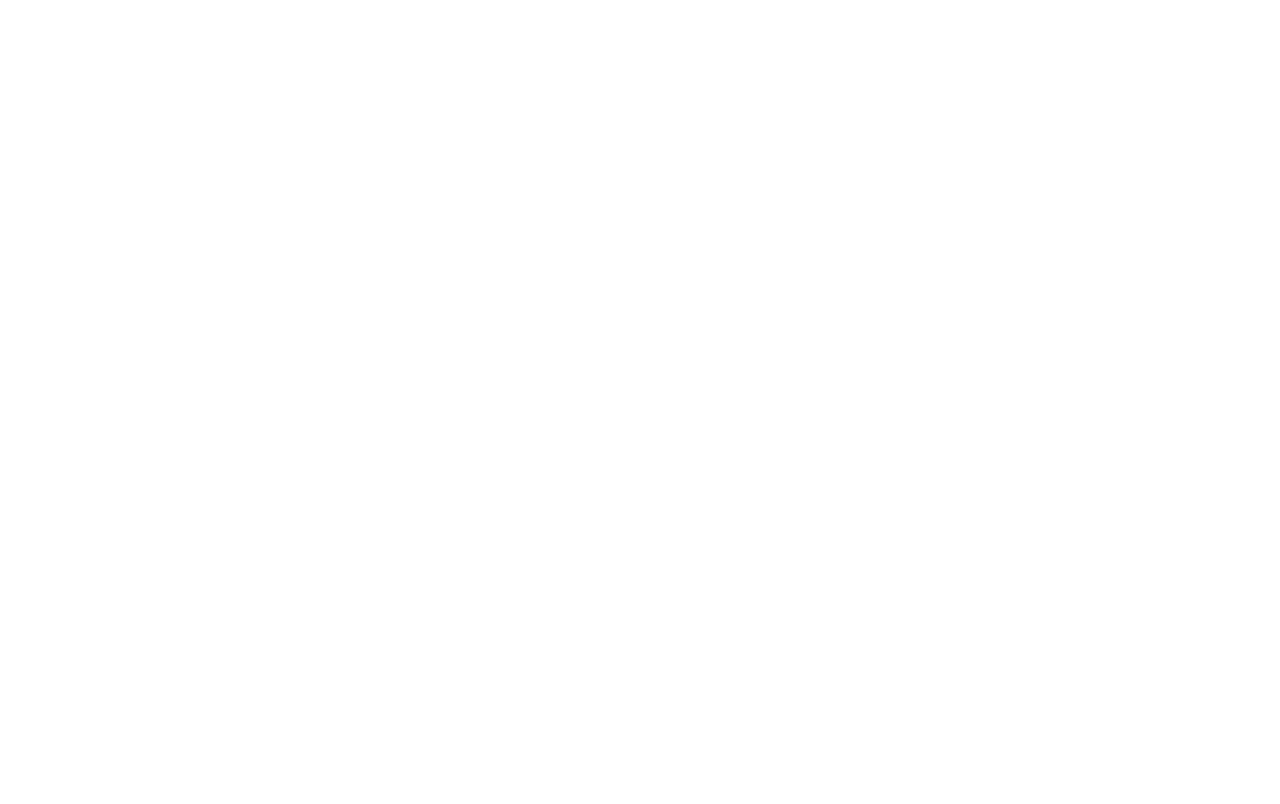
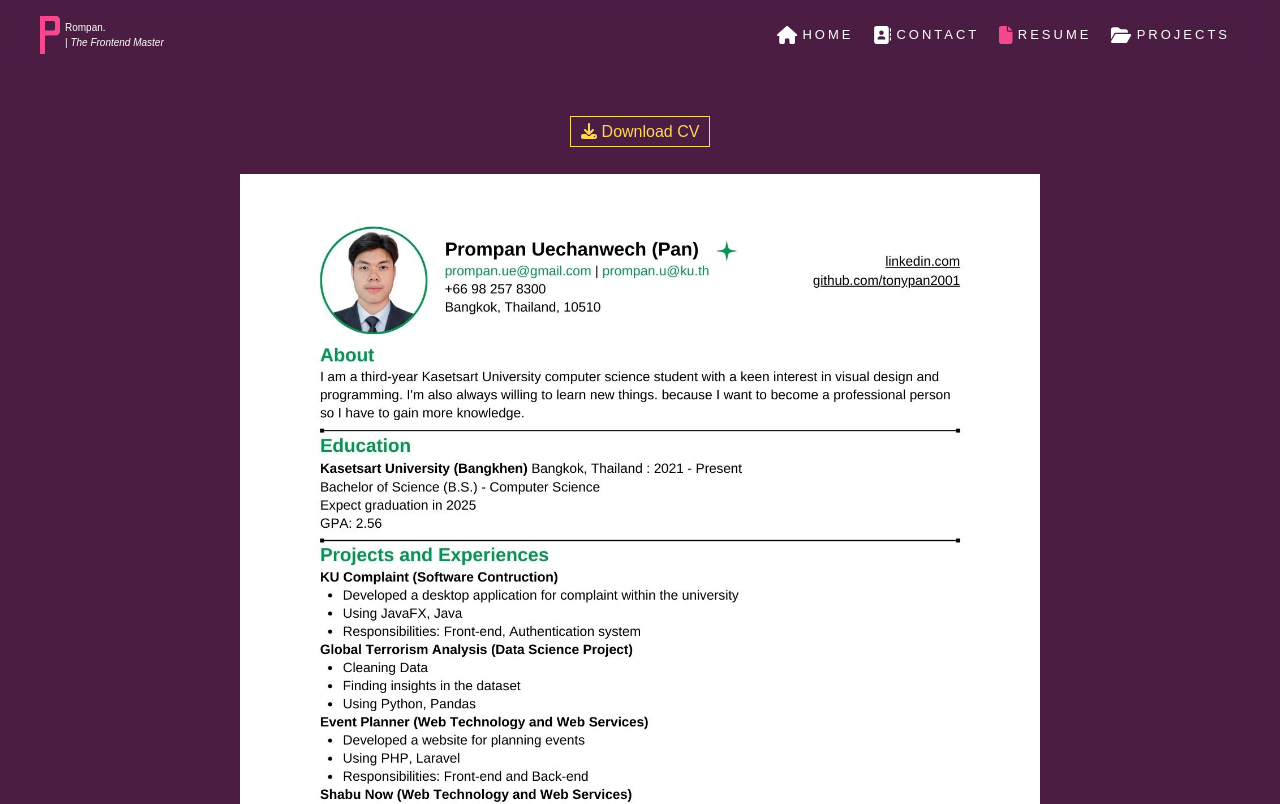
Before and after one commit to tonypan2001/PrompanUechanwech, a React (Vite) app: page /resume in a window 1280 px wide. Before the commit this address had no page. Shown: the top 804 px of the page. Built offline with nearby package versions, Linux system fonts and the light colour scheme; a web font is replaced by a local one.

Commit message:
update contact page & add resume page

```diff
--- a/package.json
+++ b/package.json
@@ -16,6 +16,7 @@
     "@fortawesome/free-brands-svg-icons": "^6.5.1",
     "@fortawesome/free-solid-svg-icons": "^6.5.1",
     "@fortawesome/react-fontawesome": "^0.2.0",
+    "@react-pdf/renderer": "^3.3.4",
     "localforage": "^1.10.0",
     "match-sorter": "^6.3.1",
     "react": "^18.2.0",
--- a/src/App.tsx
+++ b/src/App.tsx
@@ -3,6 +3,7 @@
 import Layout from "./components/Layout"
 import Projects from "./components/Projects"
 import Contact from "./components/Contact"
+import Resume from "./components/Resume"
 import './index.css'
 
 const App = () => {
@@ -14,6 +15,7 @@
           <Route index element={<Home />} />
           <Route path="/projects" element={<Projects/>} />
           <Route path="/contact" element={<Contact/>} />
+          <Route path="/resume" element={<Resume/> } />
         </Route>
       </Routes>
     </>
--- a/src/components/Contact/index.tsx
+++ b/src/components/Contact/index.tsx
@@ -1,7 +1,10 @@
-import { Slide } from 'react-awesome-reveal'
+import { JackInTheBox, Slide } from 'react-awesome-reveal'
 import { useRef } from 'react'
 import React from 'react'
 import emailjs from '@emailjs/browser'
+import { FontAwesomeIcon } from '@fortawesome/react-fontawesome'
+import { faEnvelope } from '@fortawesome/free-solid-svg-icons'
+import { faGithub, faLinkedin } from '@fortawesome/free-brands-svg-icons'
 
 const SERVICE_ID = "service_0irou2a"
 const TEMPLATE_ID = "template_ghgdaas"
@@ -9,7 +12,6 @@
 
 function Contact() {
     const form = useRef<HTMLFormElement>(null);
-
 
     const sendEmail = (e: React.FormEvent) => {
         e.preventDefault();
@@ -24,21 +26,44 @@
                 console.log(error.text);
             });
         }
-
     };
 
     return (
         <section>
-            <div className="h-full min-h-[100vh] bg-ctm-light-purple flex flex-col justify-center items-center py-16">
+            <div className="h-full min-h-[100vh] bg-ctm-light-purple flex flex-col lg:flex-row-reverse justify-around items-center py-16">
+                <Slide direction="down" duration={1300} triggerOnce>
+                    <div className="mt-12 mb-12 p-8 bg-ctm-dark-purple rounded-md">
+                        <h1 className="text-[30px] md:text-[40px] font-bold"><span className="text-ctm-pink-base">Find</span> me on</h1>
+                        <ul>
+                            <li className="text-[18px]">
+                                <FontAwesomeIcon icon={faEnvelope}/>
+                                <a href="mailto:prompan.ue@gmail.com" target="_blank" className="ml-2 text-ctm-pink-base underline">prompan.ue@gmail.com</a>
+                            </li>
+                            <li className="text-[18px]">
+                                <FontAwesomeIcon icon={faGithub}/>
+                                <a href="https://github.com/tonypan2001" target="_blank" className="ml-2">tonypan2001</a>
+                            </li>
+                            <li className="text-[18px]">
+                                <FontAwesomeIcon icon={faLinkedin}/>
+                                <a href="https://www.linkedin.com/in/prompan-uechanwech-78b44b2b0/" target="_blank" className="ml-2">Prompan Uechanwech</a>
+                            </li>
+                        </ul>
+                    </div>
+                    <div className="mb-6">
+                        <h3 className="font-extrabold text-3xl">OR</h3>
+                    </div>
+                </Slide>
+                <div className="">
                 <Slide cascade direction="down" duration={1300} triggerOnce>
-                    <div className="text-center mt-12 mb-12 px-4">
-                        <h1 className="text-[30px] md:text-[40px] font-bold">Write me a Message</h1>
+                    <div className="text-center mb-12 px-4">
+                        <h1 className="text-[30px] md:text-[40px] font-bold"><span className="text-ctm-pink-base">Write</span> me a Message</h1>
                         <p className="text-[16px] md:text-[20px] text-wrap">
                             Got a question? I'd love to hear from you. Send me a message and I'll respond ASAP.
                         </p>
                     </div>
                 </Slide>
-                <form ref={form} onSubmit={sendEmail} className="w-full max-w-[400px] px-4">
+                <JackInTheBox duration={1300} triggerOnce>
+                <form ref={form} onSubmit={sendEmail} className="w-full bg-ctm-dark-purple rounded-md p-8">
                         <div className="flex flex-col justify-center mb-3">
                             <label htmlFor="name" className="text-[20px] font-semibold mb-1">Name</label>
                             <input
@@ -64,12 +89,14 @@
                             <textarea required name="message" id="message" rows={5} placeholder="Your message" className="text-[18px] text-ctm-black focus:outline-none focus:ring-2 focus:ring-ctm-pink-base p-4"/>
                         </div>
 
-                        <div className="w-full mt-8">
+                        <div className="w-full mt-8 mb-12">
                             <button type="submit" value="Send" className="w-full text-4xl text-ctm-yellow-base border-2 border-ctm-yellow-base hover:text-ctm-pink-base hover:border-ctm-pink-base hover:bg-ctm-yellow-base ease-in duration-150 p-2.5">
                                 Send Message
                             </button>
                         </div>
                 </form>
+                </JackInTheBox>
+                </div>
             </div>
         </section>
     )
--- a/src/components/Navbar/index.tsx
+++ b/src/components/Navbar/index.tsx
@@ -38,19 +38,20 @@
                 </div>
             </div>
             <div className={`link ${toggle ? 'slideout' : 'slidein'}`}>
-                <NavLink to="/">
+                <NavLink to="/" onClick={() => setToggle(!toggle)}>
                     <FontAwesomeIcon icon={faHome}/>
                 </NavLink>
                 {/* <NavLink to="/about" className="about-link">
                     <FontAwesomeIcon icon={faUser}/>
                 </NavLink> */}
-                <NavLink to="/contact" className="contact-link">
+                <NavLink to="/contact" className="contact-link" onClick={() => setToggle(!toggle)}>
                     <FontAwesomeIcon icon={faContactBook}/>
                 </NavLink>
-                <NavLink to="https://shorturl.at/esNQ5" target="_blank" className="resume-link">
+                {/* https://shorturl.at/esNQ5 */}
+                <NavLink to="/resume" className="resume-link" onClick={() => setToggle(!toggle)}>
                     <FontAwesomeIcon icon={faFile}/>
                 </NavLink>
-                <NavLink to="/projects" className="projects-link">
+                <NavLink to="/projects" className="projects-link" onClick={() => setToggle(!toggle)}>
                     <FontAwesomeIcon icon={faFolderOpen}/>
                 </NavLink>
             </div>
--- /dev/null
+++ b/src/components/Resume/index.tsx
@@ -0,0 +1,24 @@
+import { faDownload } from "@fortawesome/free-solid-svg-icons"
+import { FontAwesomeIcon } from "@fortawesome/react-fontawesome"
+import cv from '../../assets/pdf/cv.jpg'
+
+function Resume() {
+    return(
+        <section>
+            <div className="min-h-[100vh] bg-ctm-light-purple flex justify-center items-center py-18">
+                <div className="text-center mt-40 px-4 py-8">
+                    <div className="mb-12">
+                        <a href="https://shorturl.at/esNQ5" target="_blank"
+                        className="text-[16px] px-4 py-2.5 border border-ctm-yellow-base text-ctm-yellow-base hover:bg-ctm-yellow-base hover:text-ctm-pink-base ease-in duration-150">
+                            <FontAwesomeIcon icon={faDownload} className="mr-2"/>
+                            Download CV
+                        </a>
+                    </div>
+                    <img src={cv} width={800} alt="" />
+                </div>
+            </div>
+        </section>
+    )
+}
+
+export default Resume
```
Also changed, not shown: src/assets/pdf/cv.jpg (added), 1 other file (tests, documents, lock files or other folders).
